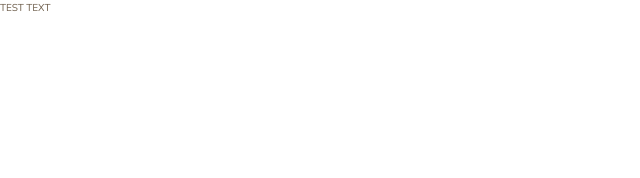
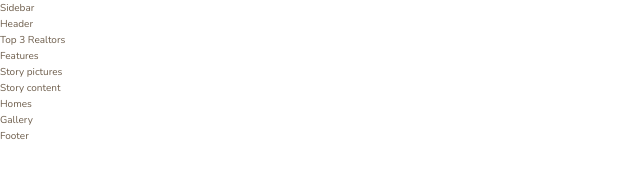
Before and after one commit to jiangmichael1/Learning-Sass-CSS-Grid-Nexter, a plain HTML site: page index.html in a window 1280 px wide. Shown: the whole page, without its empty margins (0-640 px from the left). Drawn offline with nearby package versions, Linux system fonts and the light colour scheme.

Commit message:
HTML markup

```diff
--- a/index.html
+++ b/index.html
@@ -12,6 +12,39 @@
         <title>Nexter &mdash; Your Home, Your Freedom</title>
     </head>
     <body class="container">
-        TEST TEXT
+        <div class="sidebar">
+            Sidebar
+        </div>
+
+        <header class="header">
+            Header
+        </header>
+
+        <div class="realtors">
+            Top 3 Realtors
+        </div>
+
+        <section class="features">
+            Features
+        </section>
+
+        <div class="story__pictures">
+            Story pictures
+        </div>
+
+        <div class="story__content">
+            Story content
+        </div>
+
+        <section class="homes">
+            Homes
+        </section>
+
+        <section class="gallery">
+            Gallery
+        </section>
+        <footer class="footer">
+            Footer
+        </footer>
     </body>
 </html>
```
